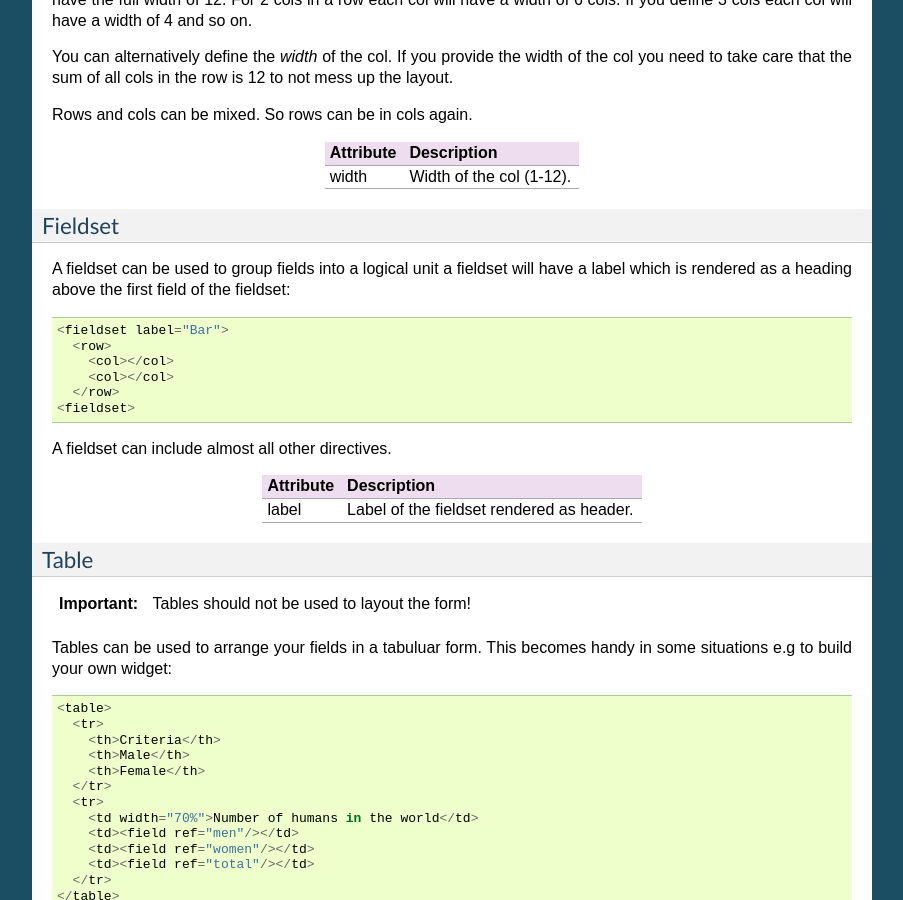
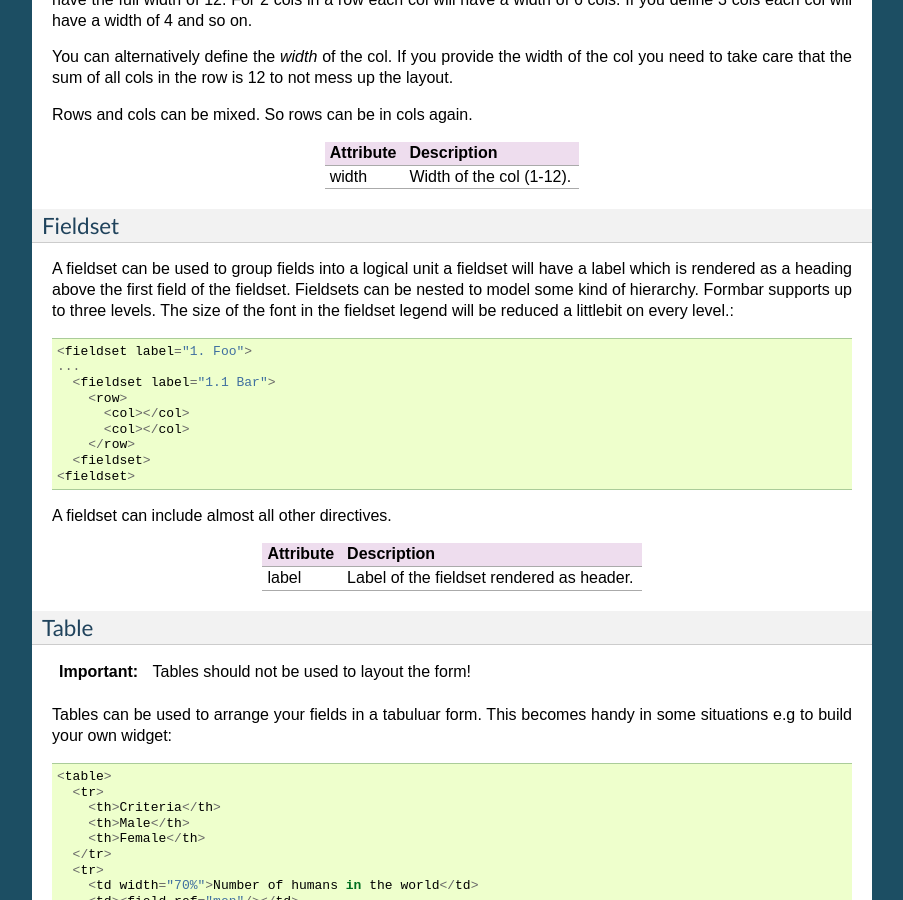
Before and after one commit to ringo-framework/formbar, a Sphinx documentation site: the page built from docs/source/config.rst, in a window 1280 px wide and 900 px high, scrolled down 4279 px. Shown: the whole window, without its empty margins (198-1101 px from the left). Built offline with Sphinx 7.4.7, drawn with Linux system fonts in a browser that asks for light colours; formulas are drawn with MathJax 3.

Commit message:
Added documentation on nested fieldsets.

```diff
--- a/docs/source/config.rst
+++ b/docs/source/config.rst
@@ -264,16 +264,24 @@ width          Width of the col (1-12).
 Fieldset
 --------
 A fieldset can be used to group fields into a logical unit a fieldset will
-have a label which is rendered as a heading above the first field of the fieldset::
+have a label which is rendered as a heading above the first field of the
+fieldset.  Fieldsets can be nested to model some kind of hierarchy. Formbar
+supports up to three levels. The size of the font in the fieldset legend will
+be reduced a littlebit on every level.::
 
-        <fieldset label="Bar">
-          <row>
-            <col></col>
-            <col></col>
-          </row>
+
+        <fieldset label="1. Foo">
+        ...
+          <fieldset label="1.1 Bar">
+            <row>
+              <col></col>
+              <col></col>
+            </row>
+          <fieldset>
         <fieldset>
 
 A fieldset can include almost all other directives.
+
 
 ============   ===========
 Attribute      Description
```
